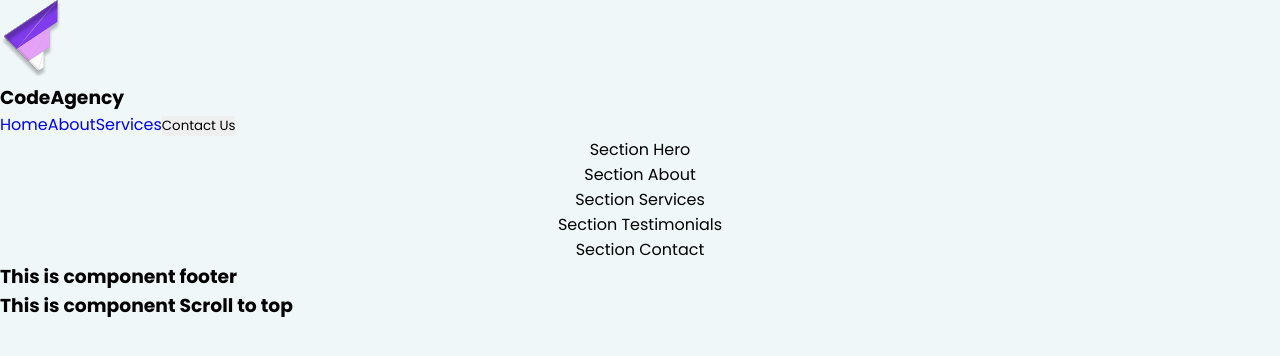
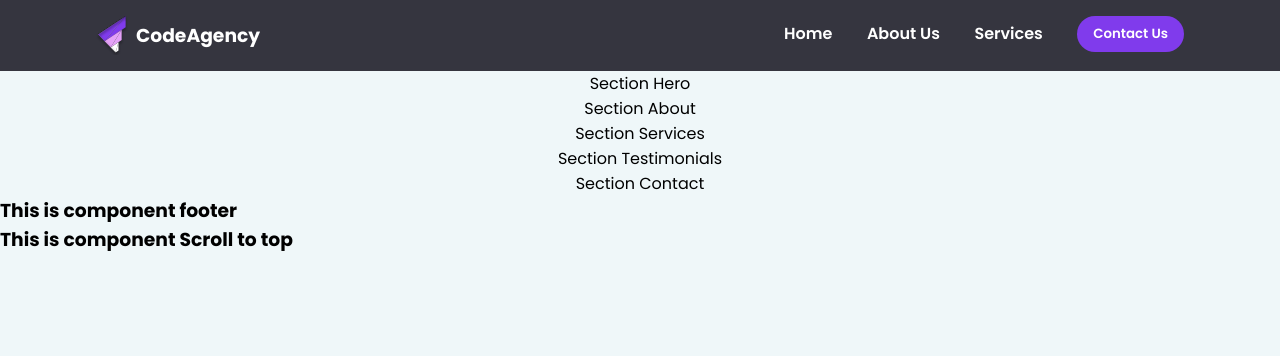
Before and after one commit to Nurmuhammadthariq/web-agency-styled-component, a React (Create React App) app: page / in a window 1280 px wide. Shown: the top 356 px of the page. Built offline with nearby package versions, Linux system fonts and the light colour scheme.

Commit message:
Create and styling header component

```diff
--- a/src/components/Header/index.js
+++ b/src/components/Header/index.js
@@ -1,24 +1,177 @@
-import React from 'react';
+import React, { useState } from 'react';
 import styled from 'styled-components';
 import logo from '../../assets/logo.svg';
 
-const Headers = styled.header``;
+const Headers = styled.header`
+  display: flex;
+  justify-content: space-between;
+  align-items: center;
+  padding: 1rem 6rem;
+  background-color: var(--nav);
+  color: var(--white);
+  position: relative;
+  z-index: 500;
+`;
+
+const Logo = styled.a`
+  display: flex;
+  align-items: center;
+  width: 2rem;
+  height: auto;
+  cursor: pointer;
+  img {
+    margin-right: 0.5rem;
+  }
+`;
+
+const Nav = styled.nav`
+  width: 25rem;
+  max-width: 40rem;
+  display: flex;
+  align-items: center;
+  justify-content: space-between;
+
+  @media only Screen and (max-width: 56em) {
+    display: none;
+  }
+
+  a {
+    font-weight: 600;
+    color: var(--white);
+    line-height: 1.5;
+
+    &::after {
+      content: '';
+      display: block;
+      height: 3px;
+      width: 3px;
+      background: transparent;
+      transition: width 0.5s;
+    }
+
+    &:not(:last-child):hover::after {
+      width: 100%;
+      background: var(--purple);
+    }
+  }
+`;
+
+const Button = styled.button`
+  background-color: var(--purple);
+  padding: 0.5rem 1rem;
+  border-radius: 20px;
+  color: var(--white);
+  font-weight: 600;
+  cursor: pointer;
+  transition: all 0.2s;
+
+  &:hover {
+    transform: scale(1.1);
+  }
+
+  &:focus {
+    transform: scale(0.9);
+  }
+`;
+
+const HamburgerBtn = styled.button`
+  position: relative;
+  background-color: transparent;
+  width: 2rem;
+  height: 2px;
+  cursor: pointer;
+  display: none;
+
+  @media only Screen and (max-width: 56em) {
+    display: inline-block;
+  }
+
+  &::before,
+  &::after {
+    content: '';
+    background-color: var(--white);
+    width: 2rem;
+    height: 2px;
+    display: inline-block;
+    position: absolute;
+    left: 0;
+    cursor: pointer;
+    transition: all 0.3s;
+  }
+
+  &::before {
+    top: ${(props) => (props.clicked ? '0' : '-0.6rem')};
+    transform: ${(props) => (props.clicked ? 'rotate(135deg)' : 'rotate(0)')};
+  }
+
+  &::after {
+    top: ${(props) => (props.clicked ? '0' : '0.6rem')};
+    transform: ${(props) => (props.clicked ? 'rotate(-135deg)' : 'rotate(0)')};
+  }
+`;
+
+const MobileMenu = styled.div`
+  display: none;
+
+  @media only Screen and (max-width: 56em) {
+    display: flex;
+  }
+
+  flex-direction: column;
+  align-items: center;
+  justify-content: center;
+  padding: 2rem 0;
+  overflow-x: hidden;
+  position: absolute;
+  top: 100%;
+  left: 0;
+  right: 0;
+  opacity: ${(props) => (props.clicked ? '1' : '0')};
+  visibility: ${(props) => (props.clicked ? 'visible' : 'hidden')};
+  transition: all 0.5s;
+  z-index: -10;
+  background-color: rgb(53 53 63 / 95%);
+  border-radius: 20px;
+  margin: 0.5rem;
+
+  a {
+    color: var(--white);
+    font-weight: 600;
+    font-size: 1.5rem;
+    margin: 1.5rem;
+    cursor: pointer;
+  }
+`;
 
 const Header = () => {
+  const [click, setClick] = useState(false);
+  const handleClick = () => setClick(!click);
+
   return (
     <Headers>
-      <div>
+      <Logo>
         <img src={logo} alt="" />
         <h3>CodeAgency</h3>
-      </div>
-      <nav>
+      </Logo>
+      <Nav>
         <a href="#home">Home</a>
-        <a href="#about">About</a>
+        <a href="#about">About Us</a>
         <a href="#services">Services</a>
         <a href="#contact">
-          <button>Contact Us</button>
+          <Button>Contact Us</Button>
         </a>
-      </nav>
+      </Nav>
+      <HamburgerBtn onClick={() => handleClick()} clicked={click}>
+        <span></span>
+      </HamburgerBtn>
+      <MobileMenu clicked={click}>
+        <a href="#home">Home</a>
+        <a href="#about">About Us</a>
+        <a href="#services">Services</a>
+        <a href="#contact">
+          <Button>Contact Us</Button>
+        </a>
+      </MobileMenu>
     </Headers>
   );
 };
--- a/src/globalStyles.js
+++ b/src/globalStyles.js
@@ -64,4 +64,9 @@ html{
 			outline: none;
 	}
 
+	img {
+		width: 100%;
+		height: auto;
+	}
+
 `;
```
